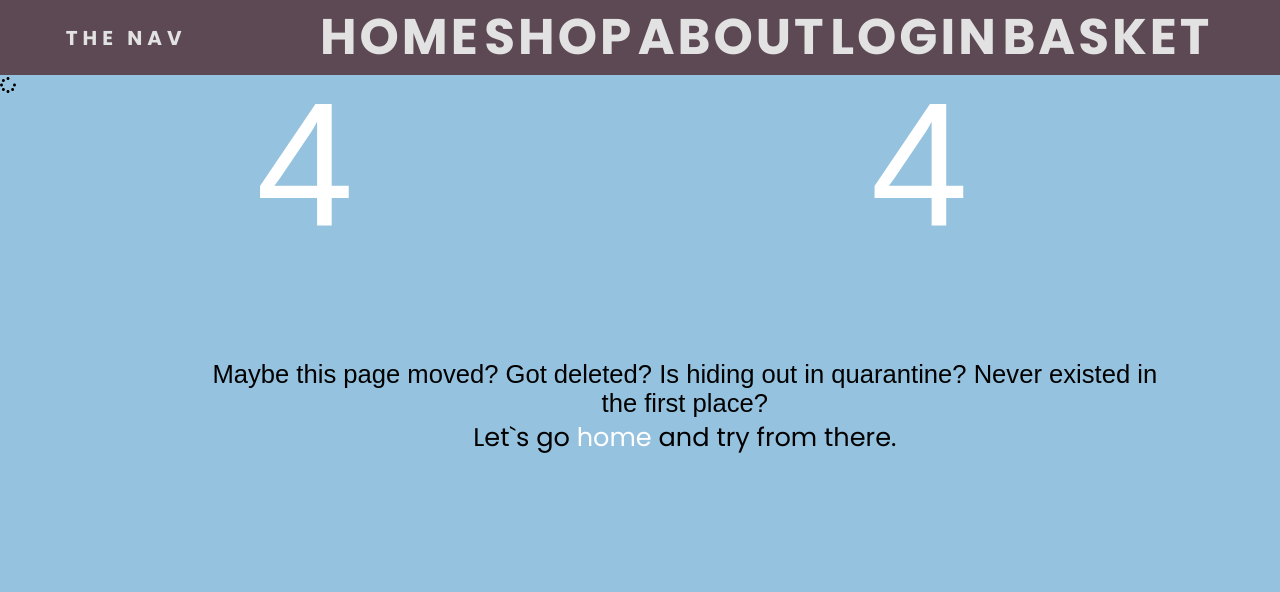
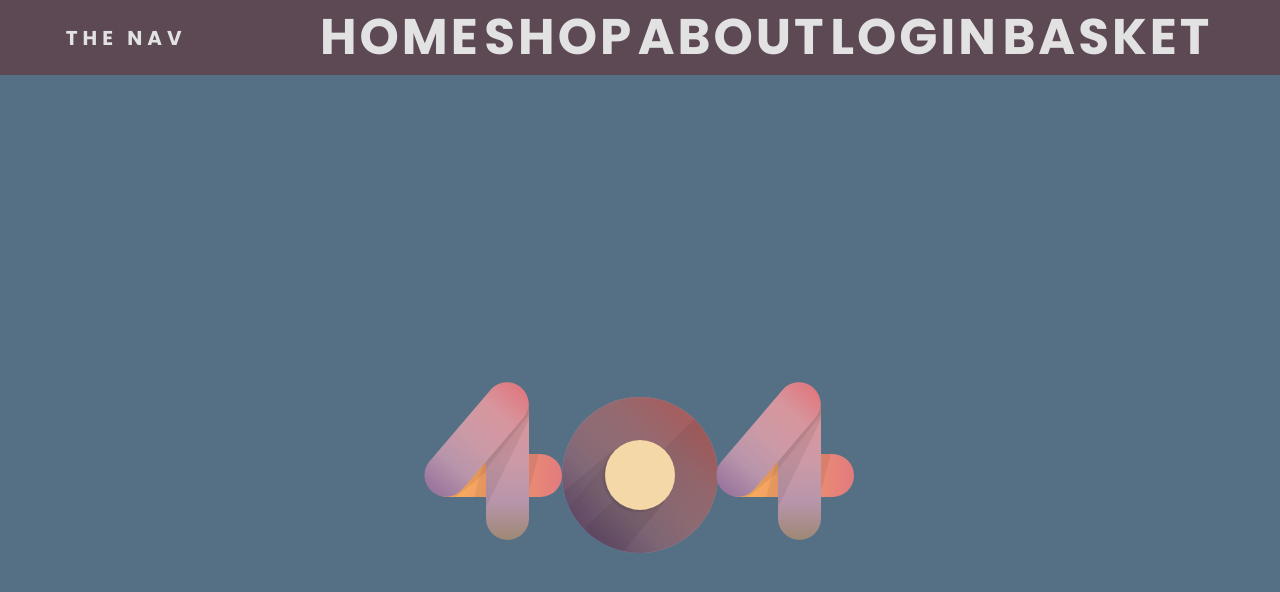
Before and after one commit to VaniaTominc/GA-Project-04, a React (Create React App) app in the folder client/: page / in a window 1280 px wide. Shown: the top 592 px of the page. Built offline with nearby package versions, Linux system fonts and the light colour scheme.

Commit message:
Playing with 404 page

```diff
--- /dev/null
+++ b/client/src/Components/Comments/AddComment.js
@@ -0,0 +1,111 @@
+import React, { useState } from 'react'
+import axios from 'axios'
+import { useParams } from 'react-router-dom'
+
+// Component showing individual product for sell
+
+const AddComment = () => {
+
+  const { id } = useParams()
+
+  // ! PLAYING WITH POSTING COMMENTS
+
+  const [getCommentData, setGetCommentData] = useState({
+    text: '',
+    rating: '',
+    truffle: id,
+  })
+
+  const [errors, setErrors] = useState(
+    {
+      text: '',
+      rating: '',
+      truffle: '',
+    }
+  )
+
+  const incomingCommentData = (event) => {
+    const getUserComment = { ...getCommentData, [event.target.name]: event.target.value }
+    const newError = { ...errors, [event.target.name]: '' }
+    setGetCommentData(getUserComment)
+    setErrors(newError)
+  }
+
+  // console.log('INCOMING DATA >>>', getCommentData)
+
+  // ? Comment to the backend
+  const postComment = async (event) => {
+    event.preventDefault()
+
+    try {
+      const token = window.localStorage.getItem('token')
+
+      await axios.post('/api/opinions/', getCommentData,
+        {
+          headers: {
+            Authorization: `Bearer ${token}` },
+        }
+      )
+
+      location.assign(`/categories/product/${id}`)
+
+    } catch (err) {
+      console.log('🆘 Something is wrong with posting a comment >>>', err.message)
+      window.alert('Something went wrong 😬')
+    }
+  }
+
+  return (
+
+    <>
+
+
+
+
+
+      {/* PLAYIING WITH ADDING COMMENTS SECTIONS  */}
+
+      <h1>ADD COMMENTS SECTION</h1>
+      <h2>Post your comment</h2>
+
+      <div>
+
+        <form onSubmit={postComment}>
+
+          <input
+            type='number'
+            name='rating'
+            min='1'
+            max='5'
+            required
+            value={getCommentData.rating}
+            onChange={incomingCommentData}
+          />
+
+          <br />
+
+          <textarea
+            placeholder='This is where you write your review. Explain what happened, and leave out offensive words. Keep your feedback honest, helpful, and constructive.'
+            required
+            name='text'
+            rows='6'
+            cols='70'
+            value={getCommentData.text}
+            onChange={incomingCommentData}
+          />
+
+          <br />
+
+          <input type='submit' value='Submit' />
+        </form>
+
+      </div>
+
+
+
+    </>
+
+  )
+}
+
+export default AddComment
--- a/client/src/Components/Comments/EditDeleteComments.js
+++ b/client/src/Components/Comments/EditDeleteComments.js
@@ -66,18 +66,18 @@ const EditDeleteComments = () => {
     }
   }
 
-  // const deleteComment = async () => {
-  //   try {
-  //     const token = window.localStorage.getItem('token')
-  //     await axios.delete(`/api/opinions/${id}`, {
-  //       headers: {
-  //         Authorization: `Bearer ${token}` },
-  //     })
-  //     location.assign('/home')
-  //   } catch (err) {
-  //     console.log(err)
-  //   }
-  // }
+  const deleteComment = async () => {
+    try {
+      const token = window.localStorage.getItem('token')
+      await axios.delete(`/api/opinions/${id}`, {
+        headers: {
+          Authorization: `Bearer ${token}` },
+      })
+      location.assign('/home')
+    } catch (err) {
+      console.log(err)
+    }
+  }
 
   return (
 
@@ -119,6 +119,7 @@ const EditDeleteComments = () => {
           <br />
 
           <input type='submit' value='Submit' />
+          <input type='submit' value='Delete' onClick={deleteComment} />
         </form>
 
       </div>
--- a/client/src/Components/Errors/Error404Message.js
+++ b/client/src/Components/Errors/Error404Message.js
@@ -1,5 +1,4 @@
 import React from 'react'
-import { FaSpinner } from 'react-icons/fa'
 
 const Error404Message = () => {
 
@@ -7,15 +6,11 @@ const Error404Message = () => {
 
     <>
 
-      <div className='mailbox'>
-        <div className='err'>4</div>
-        <i>< FaSpinner className='where'/></i>
-        <div className='err2'>4</div>
-        <div className='msg'>
-          Maybe this page moved? Got deleted? Is hiding out in quarantine? Never existed in the first place?
-          <p>Let`s go <a href="#">home</a> and try from there.</p>
-        </div>
-      </div>
+      <section className='error-container'>
+        <span className='four'><span className='screen-reader-text'>4</span></span>
+        <span className='zero'><span className='screen-reader-text'>0</span></span>
+        <span className='four'><span className='screen-reader-text'>4</span></span>
+      </section>
 
     </>
   )
--- a/client/src/styles/_error-page.scss
+++ b/client/src/styles/_error-page.scss
@@ -1,60 +1,137 @@
-body {
-  background-color: #95c2de;
+@import url('https://fonts.googleapis.com/css?family=Montserrat:400,600,700');
+@import url('https://fonts.googleapis.com/css?family=Catamaran:400,800');
+
+.error-container {
+  text-align: center;
+  font-size: 106px;
+  font-family: 'Catamaran', sans-serif;
+  font-weight: 800;
+}
+.error-container > span {
+  display: inline-block;
+  position: relative;
+}
+.error-container > span.four {
+  width: 136px;
+  height: 43px;
+  border-radius: 999px;
+  background:
+    linear-gradient(140deg, rgba(0, 0, 0, 0.1) 0%, rgba(0, 0, 0, 0.07) 43%, transparent 44%, transparent 100%),
+    linear-gradient(105deg, transparent 0%, transparent 40%, rgba(0, 0, 0, 0.06) 41%, rgba(0, 0, 0, 0.07) 76%, transparent 77%, transparent 100%),
+    linear-gradient(to right, #ffba52, #e27b7e);
+}
+.error-container > span.four:before,
+.error-container > span.four:after {
+  content: '';
+  display: block;
+  position: absolute;
+  border-radius: 999px;
+}
+.error-container > span.four:before {
+  width: 43px;
+  height: 156px;
+  left: 60px;
+  bottom: -43px;
+  background:
+    linear-gradient(128deg, rgba(0, 0, 0, 0.1) 0%, rgba(0, 0, 0, 0.07) 40%, transparent 41%, transparent 100%),
+    linear-gradient(116deg, rgba(0, 0, 0, 0.1) 0%, rgba(0, 0, 0, 0.07) 50%, transparent 51%, transparent 100%),
+    linear-gradient(to top, #9d8874, #B895AB, #CC9AA6, #D7969E, #E0787F);
+}
+.error-container > span.four:after {
+  width: 137px;
+  height: 43px;
+  transform: rotate(-49.5deg);
+  left: -18px;
+  bottom: 36px;
+  background: linear-gradient(to right, #99749D, #B895AB, #CC9AA6, #D7969E, #E0787F);
 }
 
-.mainbox {
-  background-color: #95c2de;
-  margin: auto;
-  height: 600px;
-  width: 600px;
-  position: relative;
+.error-container > span.zero {
+  vertical-align: text-top;
+  width: 156px;
+  height: 156px;
+  border-radius: 999px;
+  background: linear-gradient(-45deg, transparent 0%, rgba(0, 0, 0, 0.06) 50%,  transparent 51%, transparent 100%),
+    linear-gradient(to top right, #99749D, #99749D, #B895AB, #CC9AA6, #D7969E, #ED8687, #ED8687);
+  overflow: hidden;
+  animation: bgshadow 5s infinite;
+}
+.error-container > span.zero:before {
+  content: '';
+  display: block;
+  position: absolute;
+  transform: rotate(45deg);
+  width: 90px;
+  height: 90px;
+  background-color: transparent;
+  left: 0px;
+  bottom: 0px;
+  background:
+    linear-gradient(95deg, transparent 0%, transparent 8%, rgba(0, 0, 0, 0.07) 9%, transparent 50%, transparent 100%),
+    linear-gradient(85deg, transparent 0%, transparent 19%, rgba(0, 0, 0, 0.05) 20%, rgba(0, 0, 0, 0.07) 91%, transparent 92%, transparent 100%);
+}
+.error-container > span.zero:after {
+  content: '';
+  display: block;
+  position: absolute;
+  border-radius: 999px;
+  width: 70px;
+  height: 70px;
+  left: 43px;
+  bottom: 43px;
+  background: #f5d8a8;
+  box-shadow: -2px 2px 2px 0px rgba(0, 0, 0, 0.1);
 }
 
-  .err {
-    color: #ffffff;
-    font-family: 'Nunito Sans', sans-serif;
-    font-size: 11rem;
-    position:absolute;
-    left: 20%;
-    top: 8%;
-  }
-
-.far {
-  position: absolute;
-  font-size: 8.5rem;
-  left: 42%;
-  top: 15%;
-  color: #ffffff;
+.screen-reader-text {
+    position: absolute;
+    top: -9999em;
+    left: -9999em;
 }
 
- .err2 {
-    color: #ffffff;
-    font-family: 'Nunito Sans', sans-serif;
-    font-size: 11rem;
-    position:absolute;
-    left: 68%;
-    top: 8%;
+@keyframes bgshadow {
+  0% {
+    box-shadow: inset -160px 160px 0px 5px rgba(0, 0, 0, 0.4);
   }
-
-.msg {
-    text-align: center;
-    font-family: 'Nunito Sans', sans-serif;
-    font-size: 1.6rem;
-    position:absolute;
-    left: 16%;
-    top: 45%;
-    width: 75%;
+  45% {
+    box-shadow: inset 0px 0px 0px 0px rgba(0, 0, 0, 0.1);
   }
-
-a {
-  text-decoration: none;
-  color: white;
+  55% {
+    box-shadow: inset 0px 0px 0px 0px rgba(0, 0, 0, 0.1);
+  }
+  100% {
+    box-shadow: inset 160px -160px 0px 5px rgba(0, 0, 0, 0.4);
+  }
 }
 
-a:hover {
-  text-decoration: underline;
+/* demo stuff */
+
+
+h1 {
+  text-align: center;
+  margin: 30px 15px;
 }
-
-.where {
-  color: black
+.zoom-area {
+  max-width: 490px;
+  margin: 30px auto 30px;
+  font-size: 19px;
+  text-align: center;
 }
+.link-container {
+  text-align: center;
+}
+a.more-link {
+  text-transform: uppercase;
+  font-size: 13px;
+    background-color: #de7e85;
+    padding: 10px 15px;
+    border-radius: 0;
+    color: #fff;
+    display: inline-block;
+    margin-right: 5px;
+    margin-bottom: 5px;
+    line-height: 1.5;
+    text-decoration: none;
+  margin-top: 50px;
+  letter-spacing: 1px;
+}
```
Also changed, not shown: client/src/Components/Products/ProductsInfoPage.js (+4 -124 lines).
